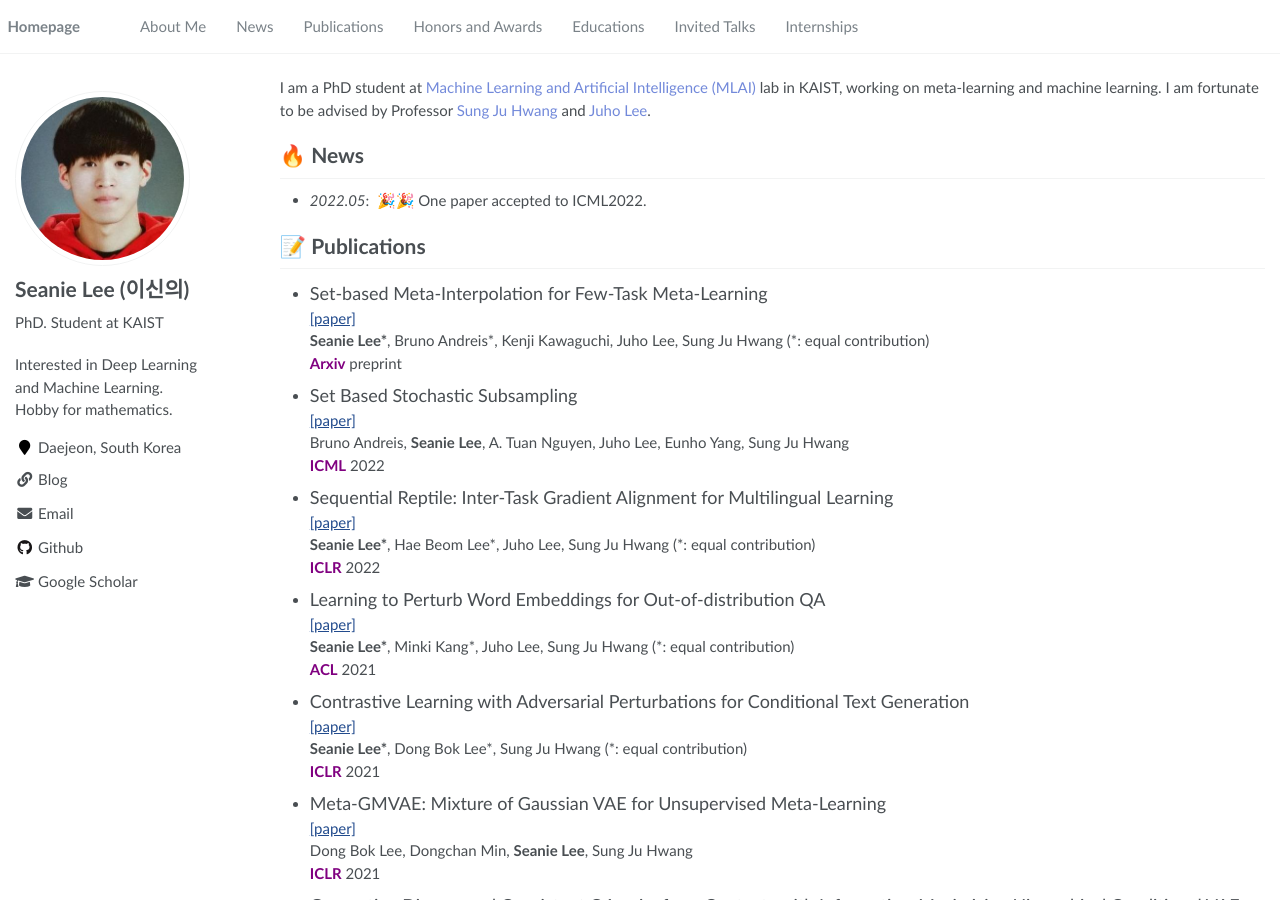
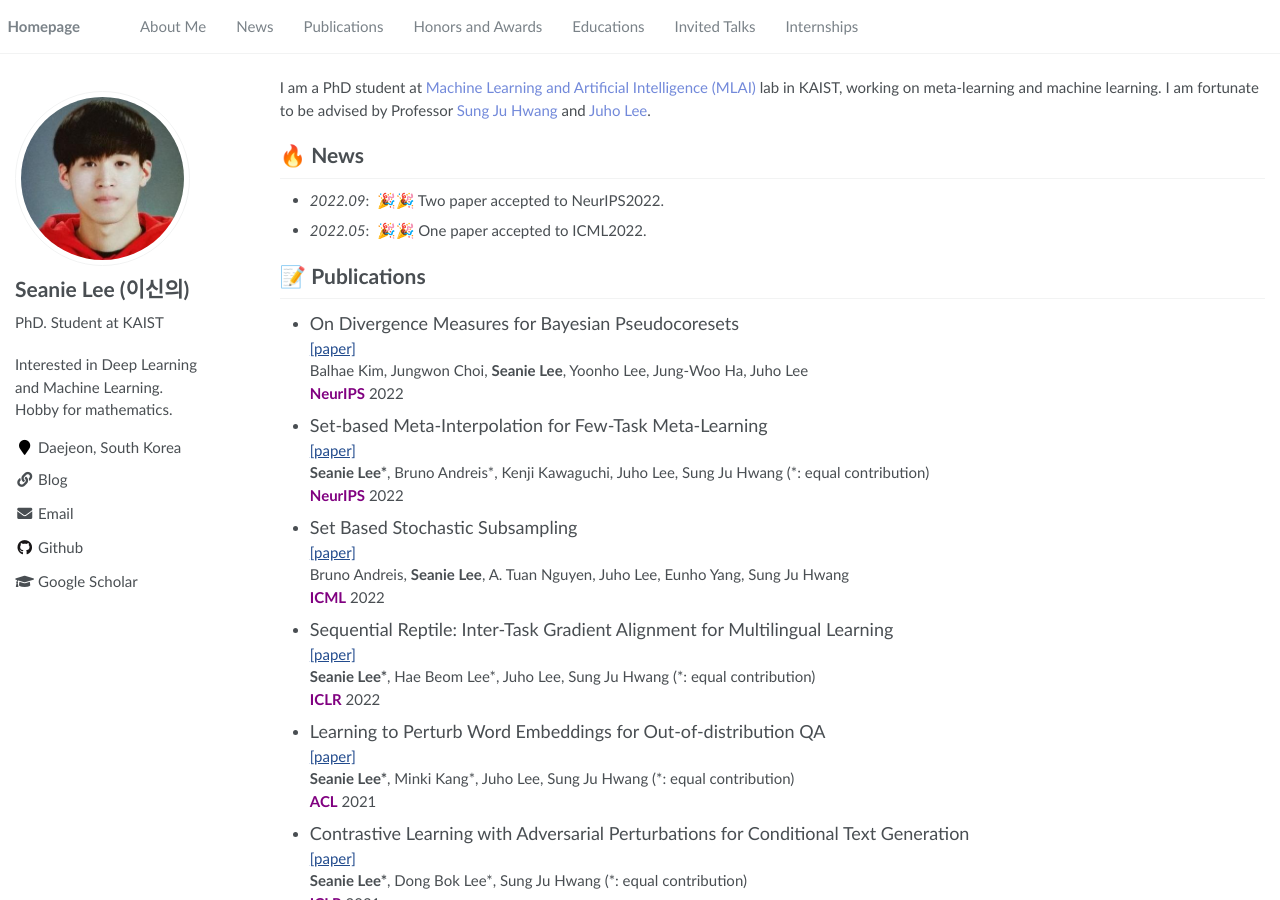
Before and after one commit to seanie12/seanie12.github.io, a Jekyll site: the page built from _pages/about.md, in a window 1280 px wide and 900 px high. Built offline with Jekyll 4.4.1, drawn with Linux system fonts in a browser that asks for light colours.

Commit message:
Update about.md

```diff
--- a/_pages/about.md
+++ b/_pages/about.md
@@ -23,15 +23,22 @@ I am a PhD student at <a href="https://www.mlai-kaist.com/" style="color: #7289d
 
 
 # 🔥 News
+- *2022.09*: &nbsp;🎉🎉 Two paper accepted to NeurIPS2022.
 - *2022.05*: &nbsp;🎉🎉 One paper accepted to ICML2022.
 <!-- - *2022.02*: &nbsp;🎉🎉 Lorem ipsum dolor sit amet, consectetur adipiscing elit. Vivamus ornare aliquet ipsum, ac tempus justo dapibus sit amet.  -->
 
 # 📝 Publications
 
+
+- <font size="4">On Divergence Measures for Bayesian Pseudocoresets</font>
+[[paper]](https://arxiv.org/) \\
+ Balhae Kim, Jungwon Choi, **Seanie Lee**, Yoonho Lee, Jung-Woo Ha, Juho Lee \\
+<span style="color:purple">**NeurIPS**</span> 2022
+
 - <font size="4">Set-based Meta-Interpolation for Few-Task Meta-Learning</font>
 [[paper]](https://arxiv.org/abs/2205.09990) \\
  **Seanie Lee\***, Bruno Andreis\*, Kenji Kawaguchi, Juho Lee, Sung Ju Hwang (\*: equal contribution) \\
-<span style="color:purple">**Arxiv**</span> preprint
+<span style="color:purple">**NeurIPS**</span> 2022
 
 - <font size="4">Set Based Stochastic Subsampling</font>
 [[paper]](https://arxiv.org/abs/2006.14222) \\
```
